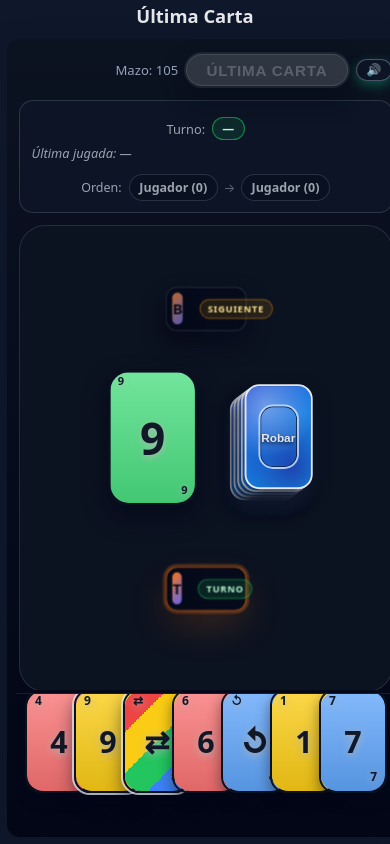
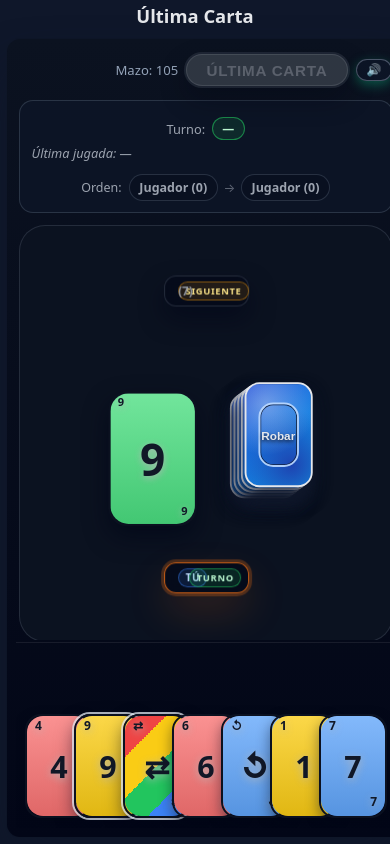
Before and after one commit to MariaPicazoSanchez/arquitecturaBase, a React (Vite) app in the folder client/games/uno/: page / in a window 390 px wide. Built offline with nearby package versions, Linux system fonts and the light colour scheme.

Commit message:
arreglos de la ultima carta

```diff
--- a/client/games/uno/src/components/PlayerBadge.jsx
+++ b/client/games/uno/src/components/PlayerBadge.jsx
@@ -39,9 +39,12 @@ export default function PlayerBadge({
         </div>
 
         <div className="playerBadgeMeta">
-          <div className="playerBadgeName">
-            {player?.name ?? 'Jugador'}
-            {!isLocal && <span className="playerBadgeCountInline"> ({displayCount})</span>}
+          {/* split name + count so count never gets ellipsized */}
+          <div className="playerBadgeTopRow">
+            <span className="playerBadgeName">{player?.name ?? 'Jugador'}</span>
+            {!isLocal && (
+              <span className="playerBadgeCountInline">({displayCount})</span>
+            )}
             {isLocal && <span className="playerBadgeYou">{youLabel}</span>}
           </div>
         </div>
--- a/client/games/uno/src/components/TableRing.jsx
+++ b/client/games/uno/src/components/TableRing.jsx
@@ -1,8 +1,9 @@
-import React, { useMemo } from 'react';
+import React, { useLayoutEffect, useMemo, useRef, useState } from 'react';
 import PlayerBadge from './PlayerBadge';
 
 const TWO_PI = Math.PI * 2;
 const BASE_ANGLE = Math.PI / 2; // seat 0 (local) at bottom
+const SEAT_PADDING_PX = 24;
 
 export function buildSeats(players, myPlayerId) {
   const list = Array.isArray(players) ? players.slice(0, 8) : [];
@@ -14,11 +15,35 @@ export function buildSeats(players, myPlayerId) {
 }
 
 export default function TableRing({ gameState, children }) {
+  const areaRef = useRef(null);
+  const [areaSize, setAreaSize] = useState({ width: 0, height: 0 });
+
   const players = gameState?.players ?? [];
   const myPlayerId = gameState?.myPlayerId ?? null;
   const turnPlayerId = gameState?.turnPlayerId ?? null;
   const turnIndexRaw = typeof gameState?.turnIndex === 'number' ? gameState.turnIndex : 0;
   const direction = gameState?.direction === -1 ? -1 : 1;
+
+  useLayoutEffect(() => {
+    const el = areaRef.current;
+    if (!el) return undefined;
+
+    const update = () => {
+      const rect = el.getBoundingClientRect();
+      setAreaSize({ width: rect.width, height: rect.height });
+    };
+
+    update();
+
+    if (typeof ResizeObserver !== 'undefined') {
+      const ro = new ResizeObserver(update);
+      ro.observe(el);
+      return () => ro.disconnect();
+    }
+
+    window.addEventListener('resize', update);
+    return () => window.removeEventListener('resize', update);
+  }, []);
 
   const seats = useMemo(() => {
     const resolvedTurnIndex = (() => {
@@ -34,16 +59,35 @@ export default function TableRing({ gameState, children }) {
     const step = n > 0 ? -TWO_PI / n : 0;
     const nextIndex = n > 0 ? (resolvedTurnIndex + direction + n) % n : 0;
 
+    // increase seat radius to push labels to table edges
+    const hasSize = areaSize.width > 0 && areaSize.height > 0;
+    const ringR = hasSize
+      ? Math.max(0, Math.min(areaSize.width, areaSize.height) / 2 - SEAT_PADDING_PX)
+      : 0;
+    const seatR = ringR * 0.88;
+    const radiusX = hasSize
+      ? Math.min(Math.max(0, areaSize.width / 2 - SEAT_PADDING_PX), seatR)
+      : n >= 7
+        ? 44
+        : 40;
+    const radiusY = hasSize
+      ? Math.min(Math.max(0, areaSize.height / 2 - SEAT_PADDING_PX), seatR)
+      : n >= 7
+        ? 36
+        : 32;
+
     return ordered.map(({ player, originalIndex }, seatIndex) => {
       const angle = BASE_ANGLE + seatIndex * step;
-      const radiusX = n >= 7 ? 44 : 40;
-      const radiusY = n >= 7 ? 36 : 32;
-      const left = 50 + Math.cos(angle) * radiusX;
-      const top = 50 + Math.sin(angle) * radiusY;
+      const left = hasSize
+        ? areaSize.width / 2 + Math.cos(angle) * radiusX
+        : 50 + Math.cos(angle) * radiusX;
+      const top = hasSize
+        ? areaSize.height / 2 + Math.sin(angle) * radiusY
+        : 50 + Math.sin(angle) * radiusY;
 
       return {
         key: player?.id ?? `${seatIndex}`,
-        style: { left: `${left}%`, top: `${top}%` },
+        style: hasSize ? { left: `${left}px`, top: `${top}px` } : { left: `${left}%`, top: `${top}%` },
         player,
         cardCount: player?.handCount ?? player?.hand?.length ?? 0,
         isTurn: originalIndex === resolvedTurnIndex,
@@ -51,10 +95,10 @@ export default function TableRing({ gameState, children }) {
         isLocal: myPlayerId != null && player?.id === myPlayerId,
       };
     });
-  }, [players, myPlayerId, turnPlayerId, turnIndexRaw, direction]);
+  }, [players, myPlayerId, turnPlayerId, turnIndexRaw, direction, areaSize.width, areaSize.height]);
 
   return (
-    <div className="uno-table-area">
+    <div ref={areaRef} className="uno-table-area">
       <div className="uno-table-seats" aria-label="Mesa">
         {seats.map((seat) => (
           <div key={seat.key} className="uno-seat-pos seat" style={seat.style}>
--- a/client/games/uno/src/index.css
+++ b/client/games/uno/src/index.css
@@ -133,7 +133,7 @@ h1 {
 .unoSideLeft {
   grid-area: left;
   min-height: 0;
-  overflow: auto;
+  overflow: hidden;
   padding: 0.65rem 0.75rem;
   border-radius: 14px;
   background: rgba(15, 23, 42, 0.65);
@@ -166,10 +166,11 @@ h1 {
   .unoSideLeft {
     max-height: 210px;
   }
+  /* remove global mobile translateY on .uno-card to avoid hand clipping */
   .uno-card {
     width: clamp(50px, 4vw, 70px);
     height: clamp(80px, 6.5vw, 110px);
-    transform: translateY(-25px);
+    transform: none;
   }
 }
 
@@ -316,7 +317,7 @@ h1 {
   margin: 0;
   padding: 0;
   max-height: 110px;
-  overflow: auto;
+  overflow: hidden;
   display: flex;
   flex-direction: column;
   gap: 0.25rem;
@@ -377,7 +378,7 @@ h1 {
   grid-template-columns: repeat(auto-fit, minmax(160px, 1fr));
   gap: 0.5rem;
   max-height: 165px;
-  overflow: auto;
+  overflow: hidden;
   padding-right: 0.2rem;
 }
 
@@ -1197,10 +1198,9 @@ button:disabled {
     bottom: 14px;
   }
 
-  /* 2) Solo el anillo de jugadores (para que no se corte tu "turno") */
+  /* 2) Solo el anillo de jugadores */
   .uno-table-seats {
-    transform: translateY(-2%) scale(0.92);
-    transform-origin: 50% 50%;
+    transform: none;
   }
 
   /* 3) (Opcional) si aún falta espacio, recorta un poco la zona de la mano */
@@ -1212,7 +1212,9 @@ button:disabled {
 .uno-table-seats {
   position: absolute;
   inset: 0;
-  z-index: 1;
+  /* ensure seats always render above discard/center */
+  z-index: 5;
+  pointer-events: none;
 }
 
 .uno-seat-pos {
@@ -1220,6 +1222,7 @@ button:disabled {
   transform: translate(-50%, -50%);
   width: clamp(120px, 20vw, 240px);
   max-width: 66vw;
+  pointer-events: auto;
 }
 
 .uno-seat {
@@ -1441,16 +1444,22 @@ button:disabled {
   min-width: 0;
 }
 
+.playerBadgeTopRow {
+  display: flex;
+  align-items: center;
+  gap: 0.4rem;
+  min-width: 0;
+}
+
 .playerBadgeName {
   font-size: 0.92rem;
   font-weight: 900;
+  flex: 1 1 auto;
+  min-width: 0;
   white-space: nowrap;
   overflow: hidden;
   text-overflow: ellipsis;
-  max-width: 140px;
-  display: flex;
-  align-items: center;
-  gap: 0.4rem;
+  max-width: none;
 }
 
 .playerBadgeCountInline {
@@ -1458,6 +1467,8 @@ button:disabled {
   font-weight: 800;
   color: #e5e7eb;
   opacity: 0.9;
+  flex: 0 0 auto;
+  white-space: nowrap;
 }
 
 .playerBadge.inactive .playerBadgeName {
@@ -1513,6 +1524,41 @@ button:disabled {
   background: rgba(245, 158, 11, 0.12);
   border-color: rgba(245, 158, 11, 0.45);
   color: #fde68a;
+}
+
+@media (max-width: 900px), (max-height: 720px) {
+  .playerBadgeAvatar {
+    display: none !important;
+  }
+
+  .uno-seat,
+  .playerBadge {
+    padding: 0.32rem 0.45rem !important;
+    border-radius: 12px !important;
+  }
+
+  .playerBadgeName,
+  .playerBadgeCountInline {
+    font-size: 0.72rem !important;
+  }
+
+  .playerBadgeChip {
+    padding: 0.12rem 0.4rem;
+    font-size: 0.58rem;
+  }
+
+  .playerBadgeRow {
+    gap: 0.4rem;
+  }
+
+  .playerBadgeChips {
+    gap: 0.25rem;
+  }
+
+  .uno-seat-pos {
+    width: clamp(104px, 22vw, 200px);
+    max-width: 62vw;
+  }
 }
 
 
@@ -1764,15 +1810,14 @@ button:disabled {
     transform: translateY(-14px) scale(0.92);
   }
 
-  /* El anillo de jugadores para que no se corte el "turno" */
+  /* El anillo de jugadores */
   .uno-table-seats {
-    transform: translateY(-10px) scale(0.94);
-    transform-origin: 50% 50%;
+    transform: none;
   }
 
   /* Libera altura: baja un poco la mano */
   .unoHand.uno-zone--player {
-    height: clamp(115px, 16vh, 175px);
+    height: clamp(155px, 22vh, 210px);
   }
   .uno-table-center{
     padding-bottom: 100%;
@@ -1785,8 +1830,64 @@ button:disabled {
 
 @media (max-height: 760px) {
   .centerPiles { transform: translateY(-22px) scale(0.86); }
-  .uno-table-seats { transform: translateY(-14px) scale(0.90); }
+  .uno-table-seats { transform: none; }
   .unoHand.uno-zone--player { height: clamp(100px, 14vh, 155px); }
+}
+
+@media (min-width: 901px) and (min-height: 721px) {
+  .uno-handWrap--player {
+    padding-top: 14px;
+    padding-bottom: 6px;
+  }
+
+  .unoHand.uno-zone--player {
+    height: clamp(165px, 24vh, 240px);
+    overflow: visible;
+  }
+}
+
+/* small-height layout adjustments for player hand */
+@media (max-height: 720px) {
+  .unoHand.uno-zone--player {
+    height: clamp(110px, 17vh, 160px);
+  }
+
+  .uno-handWrap--player {
+    padding: 4px 8px 2px;
+    overflow: visible;
+  }
+
+  .uno-handRow--player .uno-card {
+    transform: none !important;
+    width: clamp(54px, 7vh, 72px);
+    height: clamp(84px, 10.5vh, 112px);
+  }
+
+  /* lower center pile on small screens */
+  .centerPiles {
+    transform: translateY(10px) scale(0.92) !important;
+    transform-origin: 50% 50%;
+  }
+  .uno-discard-card-wrapper--top {
+    bottom: 0 !important;
+  }
+  .uno-discard-stack {
+    transform: none !important;
+  }
+}
+
+@media (max-width: 900px) {
+  /* lower center pile on small screens */
+  .centerPiles {
+    transform: translateY(10px) scale(0.92) !important;
+    transform-origin: 50% 50%;
+  }
+  .uno-discard-card-wrapper--top {
+    bottom: 0 !important;
+  }
+  .uno-discard-stack {
+    transform: none !important;
+  }
 }
 
 
```
